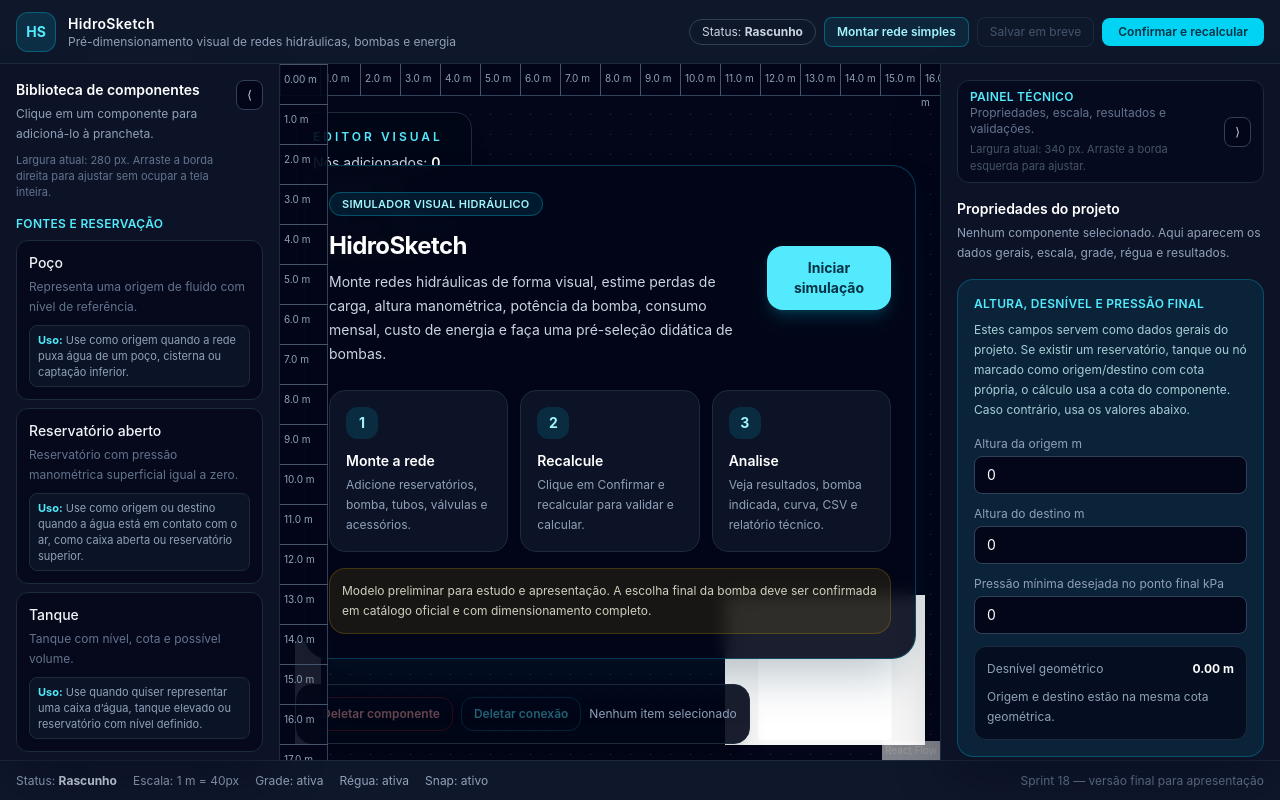
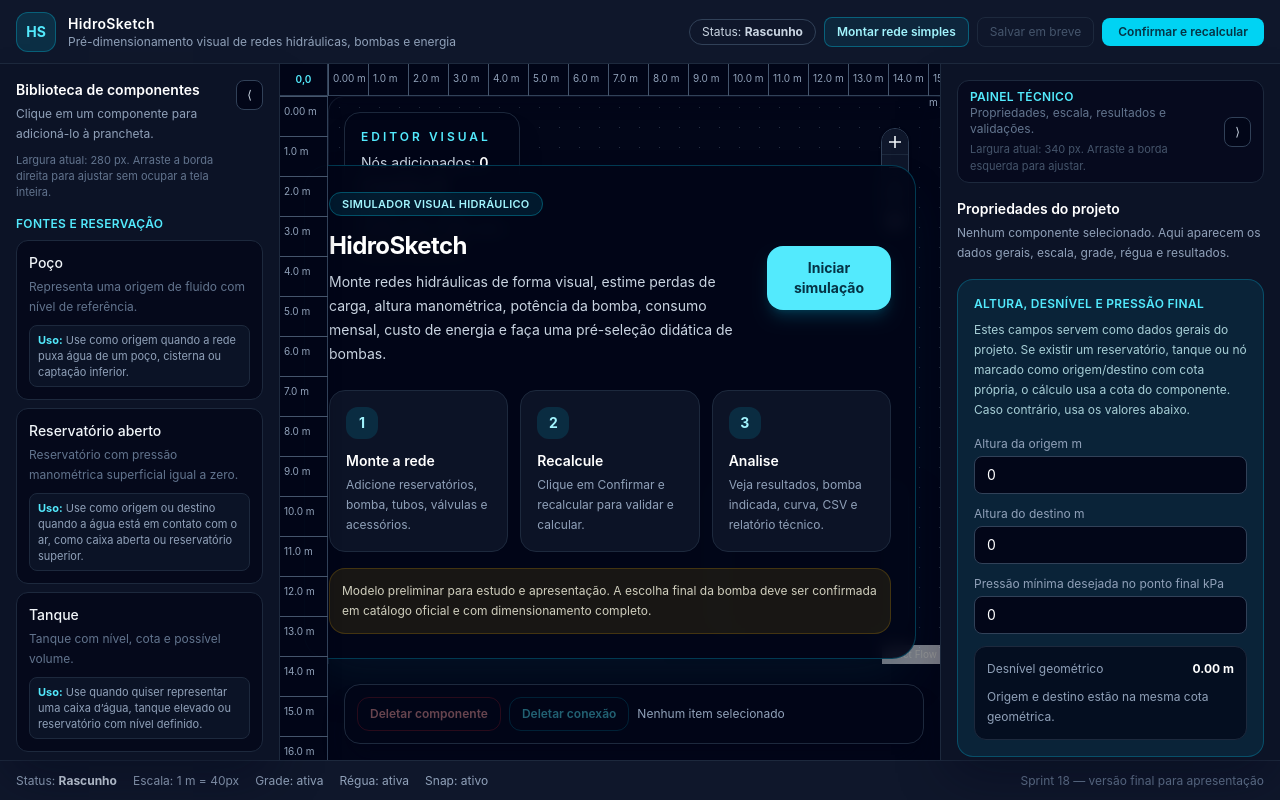
Before and after one commit to juliosadesign/HidrosKetch, a React (Vite) app: page / in a window 1280 px wide. Built offline with nearby package versions, Linux system fonts and the light colour scheme.

Commit message:
Sprint 18B - Corrige regua minimapa zoom e sobreposicoes

```diff
--- a/src/editor/HydroEditor.tsx
+++ b/src/editor/HydroEditor.tsx
@@ -71,6 +71,10 @@ import {
 
     scaleSettings: EditorScaleSettings;
   };
+
+  const RULER_HEIGHT_PX = 32;
+  const RULER_WIDTH_PX = 48;
+  const EDITOR_BOTTOM_SAFE_AREA_PX = 96;
 
   export function HydroEditor({
     addRequest,
@@ -274,7 +278,16 @@ import {
     }, [selectedEdgeId, setEdges, setSelectedEdgeId, setProjectState]);
 
     return (
-      <div className="relative h-full w-full">
+      <div className="relative h-full w-full overflow-hidden bg-slate-950">
+        <div
+          className="absolute inset-0"
+          style={{
+            paddingTop: scaleSettings.rulerEnabled ? RULER_HEIGHT_PX : 0,
+            paddingLeft: scaleSettings.rulerEnabled ? RULER_WIDTH_PX : 0,
+            paddingBottom: EDITOR_BOTTOM_SAFE_AREA_PX,
+          }}
+        >
+          <div className="h-full w-full overflow-hidden rounded-tl-2xl border-l border-t border-slate-800/70 bg-slate-950">
             <ReactFlow<HydroFlowNode, HydroFlowEdge>
               nodes={nodes}
               edges={edges}
@@ -300,27 +313,60 @@ import {
               selectionOnDrag
               snapToGrid={scaleSettings.snapEnabled}
               snapGrid={[scaleSettings.gridSpacingPx, scaleSettings.gridSpacingPx]}
+              className="hidrosketch-flow"
             >
               <GridOverlay
                 enabled={scaleSettings.gridEnabled}
                 gridSpacingPx={scaleSettings.gridSpacingPx}
               />
 
-          <Controls />
-          <MiniMap pannable zoomable />
+              <Controls
+                position="top-right"
+                className="!right-4 !top-4 overflow-hidden rounded-2xl border border-slate-700 bg-slate-950/95 shadow-xl shadow-slate-950/40 [&_button]:!border-slate-800 [&_button]:!bg-slate-900 [&_button]:!text-slate-100 [&_button:hover]:!bg-cyan-500/20"
+              />
+
+              <MiniMap
+                pannable
+                zoomable
+                position="bottom-right"
+                maskColor="rgba(15, 23, 42, 0.72)"
+                nodeColor={() => "#38bdf8"}
+                nodeStrokeColor={() => "#0f172a"}
+                nodeBorderRadius={8}
+                className="!right-4 !bottom-4 overflow-hidden rounded-2xl border border-cyan-500/30 bg-slate-950/95 shadow-2xl shadow-slate-950/50"
+                style={{
+                  background: "rgba(2, 6, 23, 0.96)",
+                }}
+              />
             </ReactFlow>
+          </div>
+        </div>
 
         <HorizontalRuler
           enabled={scaleSettings.rulerEnabled}
           pixelsPerMeter={scaleSettings.pixelsPerMeter}
+          offsetLeftPx={RULER_WIDTH_PX}
         />
 
         <VerticalRuler
           enabled={scaleSettings.rulerEnabled}
           pixelsPerMeter={scaleSettings.pixelsPerMeter}
+          offsetTopPx={RULER_HEIGHT_PX}
         />
 
-        <div className="pointer-events-none absolute left-4 top-12 rounded-2xl border border-slate-800 bg-slate-950/90 p-4 shadow-xl">
+        {scaleSettings.rulerEnabled && (
+          <div className="pointer-events-none absolute left-0 top-0 z-40 flex h-8 w-12 items-center justify-center border-b border-r border-slate-700 bg-slate-950/95 text-[10px] font-semibold text-cyan-300">
+            0,0
+          </div>
+        )}
+
+        <div
+          className="pointer-events-none absolute rounded-2xl border border-slate-800 bg-slate-950/90 p-4 shadow-xl shadow-slate-950/40 backdrop-blur"
+          style={{
+            left: scaleSettings.rulerEnabled ? RULER_WIDTH_PX + 16 : 16,
+            top: scaleSettings.rulerEnabled ? RULER_HEIGHT_PX + 16 : 16,
+          }}
+        >
           <p className="text-xs font-semibold uppercase tracking-[0.25em] text-cyan-300">
             Editor visual
           </p>
@@ -353,7 +399,14 @@ import {
           </p>
         </div>
 
-        <div className="absolute bottom-4 left-4 flex flex-wrap items-center gap-2 rounded-2xl border border-slate-800 bg-slate-950/90 p-3 shadow-xl">
+        <div
+          className="absolute z-30 flex max-w-[calc(100%-2rem)] flex-wrap items-center gap-2 rounded-2xl border border-slate-800 bg-slate-950/95 p-3 shadow-xl shadow-slate-950/40 backdrop-blur"
+          style={{
+            left: scaleSettings.rulerEnabled ? RULER_WIDTH_PX + 16 : 16,
+            bottom: 16,
+            right: 16,
+          }}
+        >
           <button
             type="button"
             onClick={handleDeleteSelectedNode}
--- a/src/editor/ruler/HorizontalRuler.tsx
+++ b/src/editor/ruler/HorizontalRuler.tsx
@@ -4,12 +4,14 @@ type HorizontalRulerProps = {
   enabled: boolean;
   pixelsPerMeter: number;
   widthPx?: number;
+  offsetLeftPx?: number;
 };
 
 export function HorizontalRuler({
   enabled,
   pixelsPerMeter,
   widthPx = 2400,
+  offsetLeftPx = 0,
 }: HorizontalRulerProps) {
   if (!enabled) {
     return null;
@@ -29,7 +31,13 @@ export function HorizontalRuler({
   });
 
   return (
-    <div className="pointer-events-none absolute left-0 top-0 z-20 h-8 w-full border-b border-slate-700 bg-slate-950/90">
+    <div
+      className="pointer-events-none absolute top-0 z-30 h-8 border-b border-slate-700 bg-slate-950/95 shadow-lg shadow-slate-950/40"
+      style={{
+        left: offsetLeftPx,
+        width: `calc(100% - ${offsetLeftPx}px)`,
+      }}
+    >
       {ticks.map((tick) => (
         <div
           key={tick.x}
--- a/src/editor/ruler/VerticalRuler.tsx
+++ b/src/editor/ruler/VerticalRuler.tsx
@@ -4,12 +4,14 @@ type VerticalRulerProps = {
   enabled: boolean;
   pixelsPerMeter: number;
   heightPx?: number;
+  offsetTopPx?: number;
 };
 
 export function VerticalRuler({
   enabled,
   pixelsPerMeter,
   heightPx = 1600,
+  offsetTopPx = 0,
 }: VerticalRulerProps) {
   if (!enabled) {
     return null;
@@ -29,7 +31,13 @@ export function VerticalRuler({
   });
 
   return (
-    <div className="pointer-events-none absolute left-0 top-0 z-20 h-full w-12 border-r border-slate-700 bg-slate-950/90">
+    <div
+      className="pointer-events-none absolute left-0 z-30 w-12 border-r border-slate-700 bg-slate-950/95 shadow-lg shadow-slate-950/40"
+      style={{
+        top: offsetTopPx,
+        height: `calc(100% - ${offsetTopPx}px)`,
+      }}
+    >
       {ticks.map((tick) => (
         <div
           key={tick.y}
```
Lines whose indentation alone changed are shown as unchanged.
